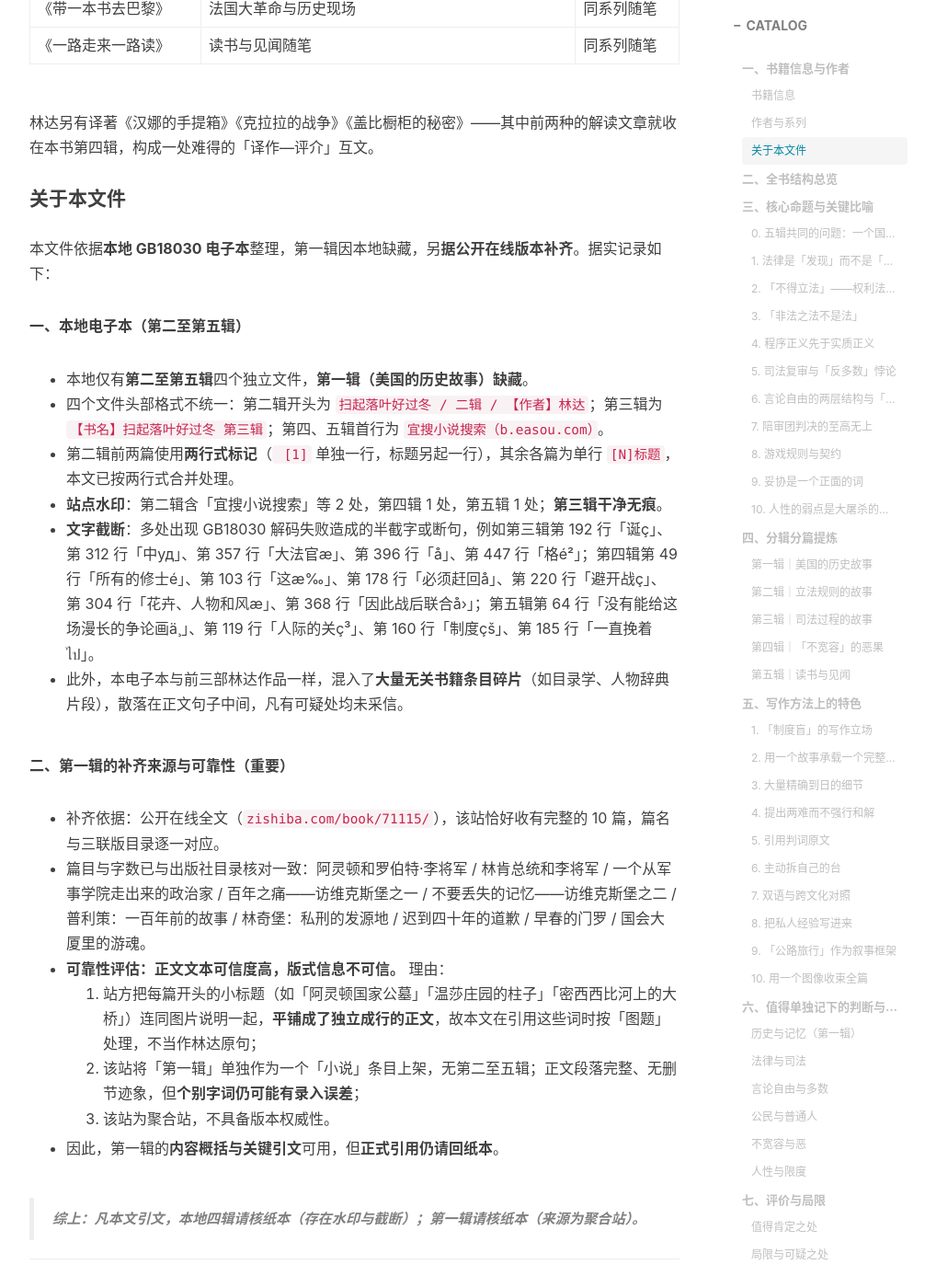
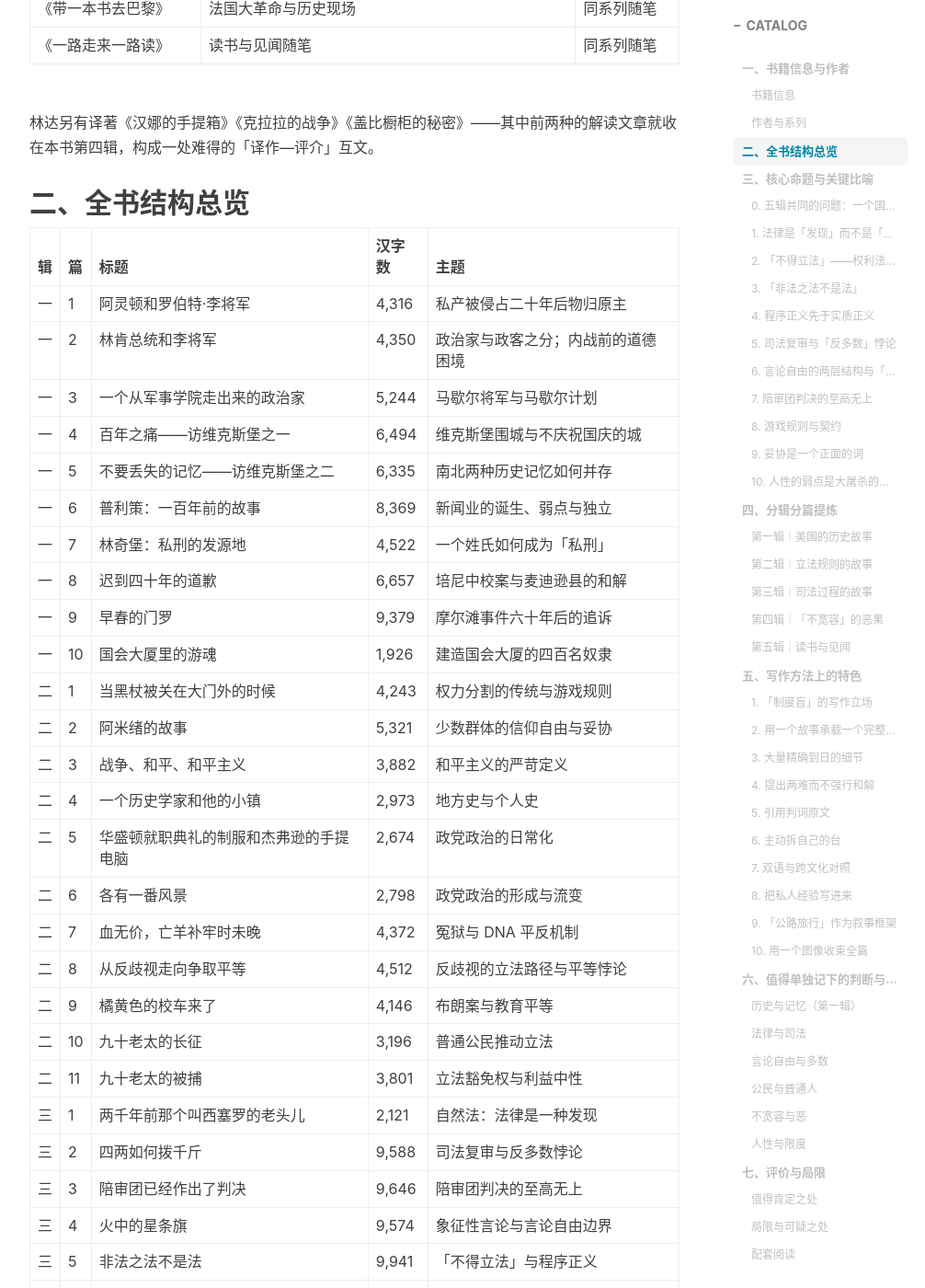
Before and after one commit to l3b2w1-books/l3b2w1-books.github.io, a Jekyll site: the page built from _posts/2026-10-15-sweeping-leaves-through-the-winter.md, in a window 1280 px wide and 1400 px high, scrolled down 1314 px. Shown: the whole window at 92% size, without its empty margins (233-1239 px from the left). Built offline with Jekyll 4.4.1, drawn with Linux system fonts in a browser that asks for light colours; nearby versions of some CDN libraries; comment, search, counter and statistics services are not loaded.

Commit message:
update _posts/2026-10-15-sweeping-leaves-through-the-winter.md

```diff
--- a/_posts/2026-10-15-sweeping-leaves-through-the-winter.md
+++ b/_posts/2026-10-15-sweeping-leaves-through-the-winter.md
@@ -33,33 +33,6 @@ tags:
 | 《一路走来一路读》 | 读书与见闻随笔 | 同系列随笔 |
 
 林达另有译著《汉娜的手提箱》《克拉拉的战争》《盖比橱柜的秘密》——其中前两种的解读文章就收在本书第四辑，构成一处难得的「译作—评介」互文。
-
-#### 关于本文件
-
-本文件依据**本地 GB18030 电子本**整理，第一辑因本地缺藏，另**据公开在线版本补齐**。据实记录如下：
-
-**一、本地电子本（第二至第五辑）**
-
-- 本地仅有**第二至第五辑**四个独立文件，**第一辑（美国的历史故事）缺藏**。
-- 四个文件头部格式不统一：第二辑开头为 `扫起落叶好过冬 / 二辑 / 【作者】林达`；第三辑为 `【书名】扫起落叶好过冬 第三辑`；第四、五辑首行为 `宜搜小说搜索（b.easou.com）`。
-- 第二辑前两篇使用**两行式标记**（`   [1]` 单独一行，标题另起一行），其余各篇为单行 `[N]标题`，本文已按两行式合并处理。
-- **站点水印**：第二辑含「宜搜小说搜索」等 2 处，第四辑 1 处，第五辑 1 处；**第三辑干净无痕**。
-- **文字截断**：多处出现 GB18030 解码失败造成的半截字或断句，例如第三辑第 192 行「诞ç」、第 312 行「中уд」、第 357 行「大法官æ」、第 396 行「å」、第 447 行「格é²」；第四辑第 49 行「所有的修士é」、第 103 行「这æ‰」、第 178 行「必须赶回å」、第 220 行「避开战ç」、第 304 行「花卉、人物和风æ」、第 368 行「因此战后联合å›」；第五辑第 64 行「没有能给这场漫长的争论画ä¸」、第 119 行「人际的关ç³」、第 160 行「制度çš」、第 185 行「一直挽着ไป」。
-- 此外，本电子本与前三部林达作品一样，混入了**大量无关书籍条目碎片**（如目录学、人物辞典片段），散落在正文句子中间，凡有可疑处均未采信。
-
-**二、第一辑的补齐来源与可靠性（重要）**
-
-- 补齐依据：公开在线全文（`zishiba.com/book/71115/`），该站恰好收有完整的 10 篇，篇名与三联版目录逐一对应。
-- 篇目与字数已与出版社目录核对一致：阿灵顿和罗伯特·李将军 / 林肯总统和李将军 / 一个从军事学院走出来的政治家 / 百年之痛——访维克斯堡之一 / 不要丢失的记忆——访维克斯堡之二 / 普利策：一百年前的故事 / 林奇堡：私刑的发源地 / 迟到四十年的道歉 / 早春的门罗 / 国会大厦里的游魂。
-- **可靠性评估：正文文本可信度高，版式信息不可信。** 理由：
-  1. 站方把每篇开头的小标题（如「阿灵顿国家公墓」「温莎庄园的柱子」「密西西比河上的大桥」）连同图片说明一起，**平铺成了独立成行的正文**，故本文在引用这些词时按「图题」处理，不当作林达原句；
-  2. 该站将「第一辑」单独作为一个「小说」条目上架，无第二至五辑；正文段落完整、无删节迹象，但**个别字词仍可能有录入误差**；
-  3. 该站为聚合站，不具备版本权威性。
-- 因此，第一辑的**内容概括与关键引文**可用，但**正式引用仍请回纸本**。
-
-> **综上：凡本文引文，本地四辑请核纸本（存在水印与截断）；第一辑请核纸本（来源为聚合站）。**
-
----
 
 ## 二、全书结构总览
 
```
